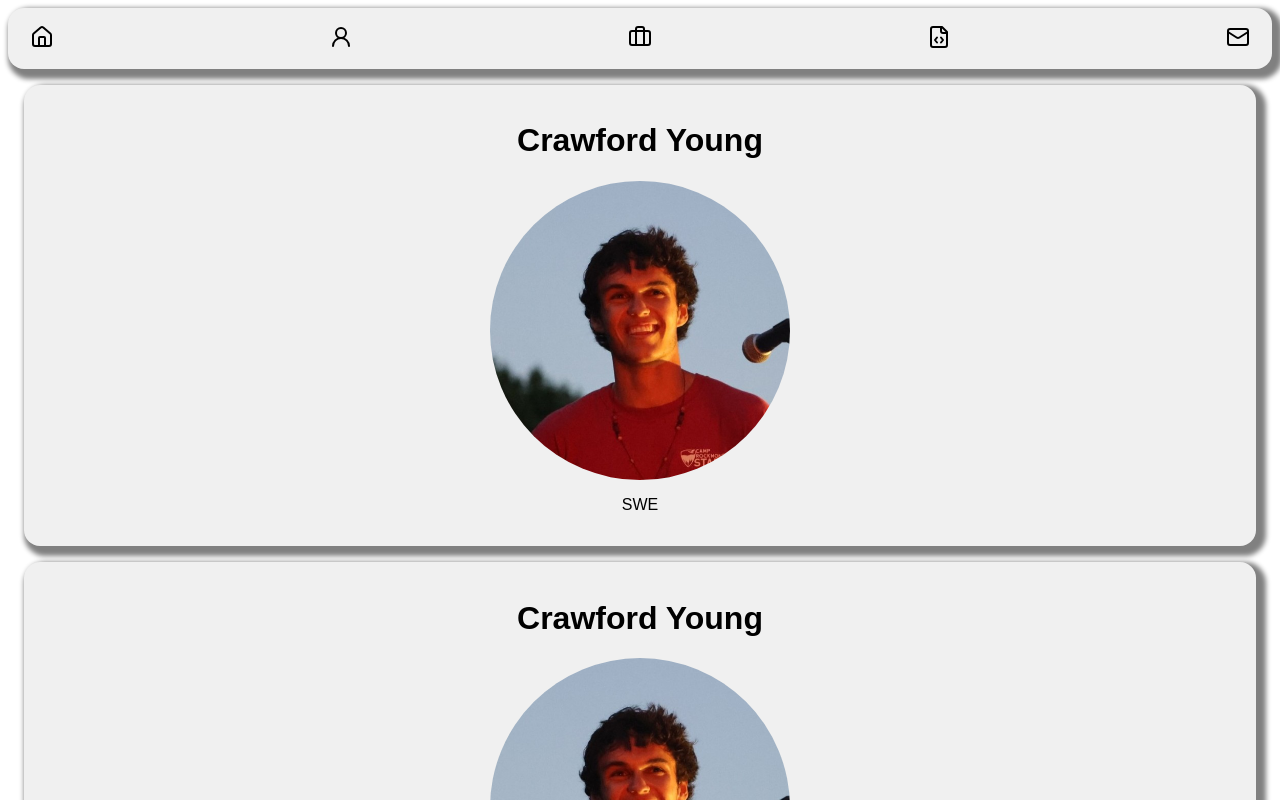
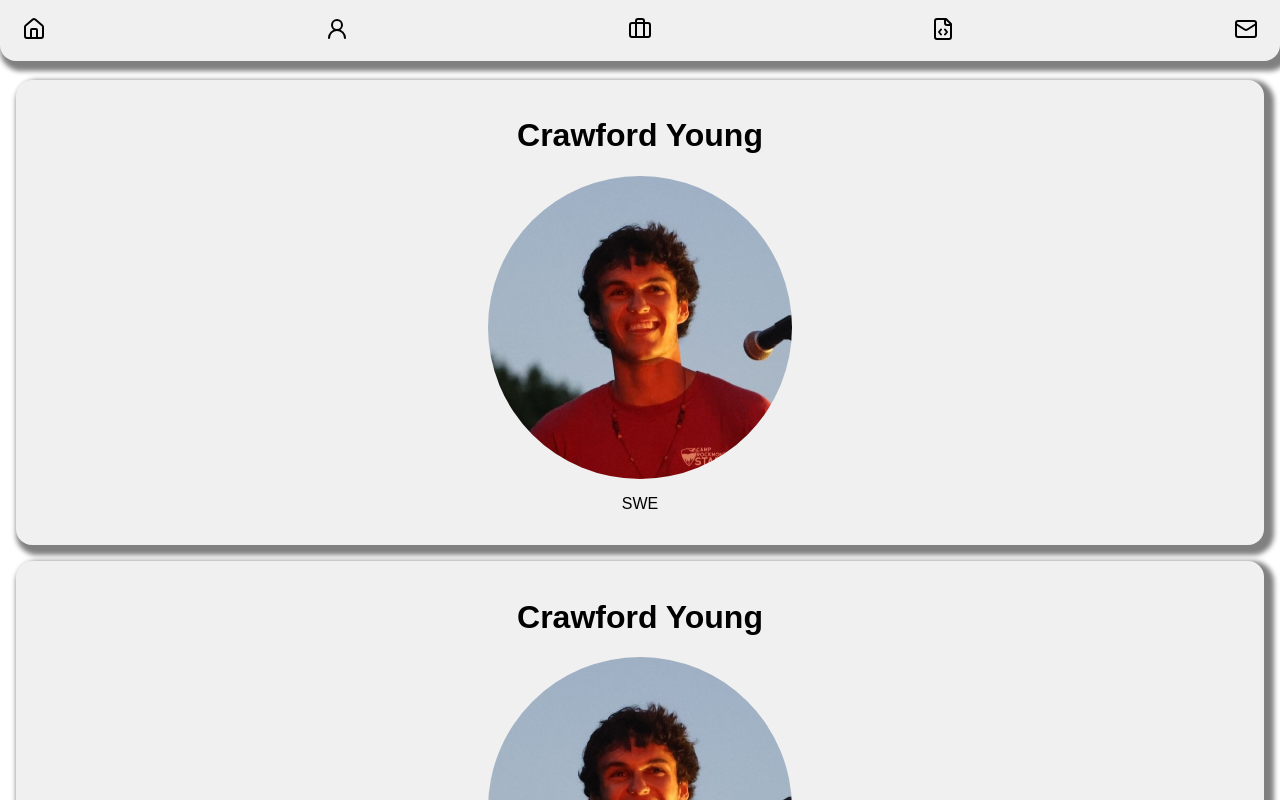
Before and after one commit to Crawford-Young/NextJSPlayground, a Next.js app in the folder nextjs-dashboard/: page / in a window 1280 px wide. Shown: the top 800 px of the page. Built offline with nearby package versions, Linux system fonts and the light colour scheme.

Commit message:
sticky header fix

```diff
--- a/nextjs-dashboard/app/header/header.css
+++ b/nextjs-dashboard/app/header/header.css
@@ -4,6 +4,6 @@
   align-items: center;
   padding: 1rem;
   background-color: #f0f0f0;
-  border-radius: 1rem;
+  border-radius: 0 0 1rem 1rem;
   box-shadow: 5px 5px 5px 5px grey;
 }
--- a/nextjs-dashboard/app/page.css
+++ b/nextjs-dashboard/app/page.css
@@ -1,15 +1,19 @@
 body {
   font-family: "san francisco", sans-serif;
+  padding: 0;
+  margin: 0;
 }
 
 .headerContainer {
   top: 0;
   z-index: 100;
-  position: sticky;
+  position: fixed;
+  width: 100vw;
 }
 
 .bodyContainer {
   overflow: auto;
+  margin-top: 4rem;
 }
 
 ::-webkit-scrollbar {
```
